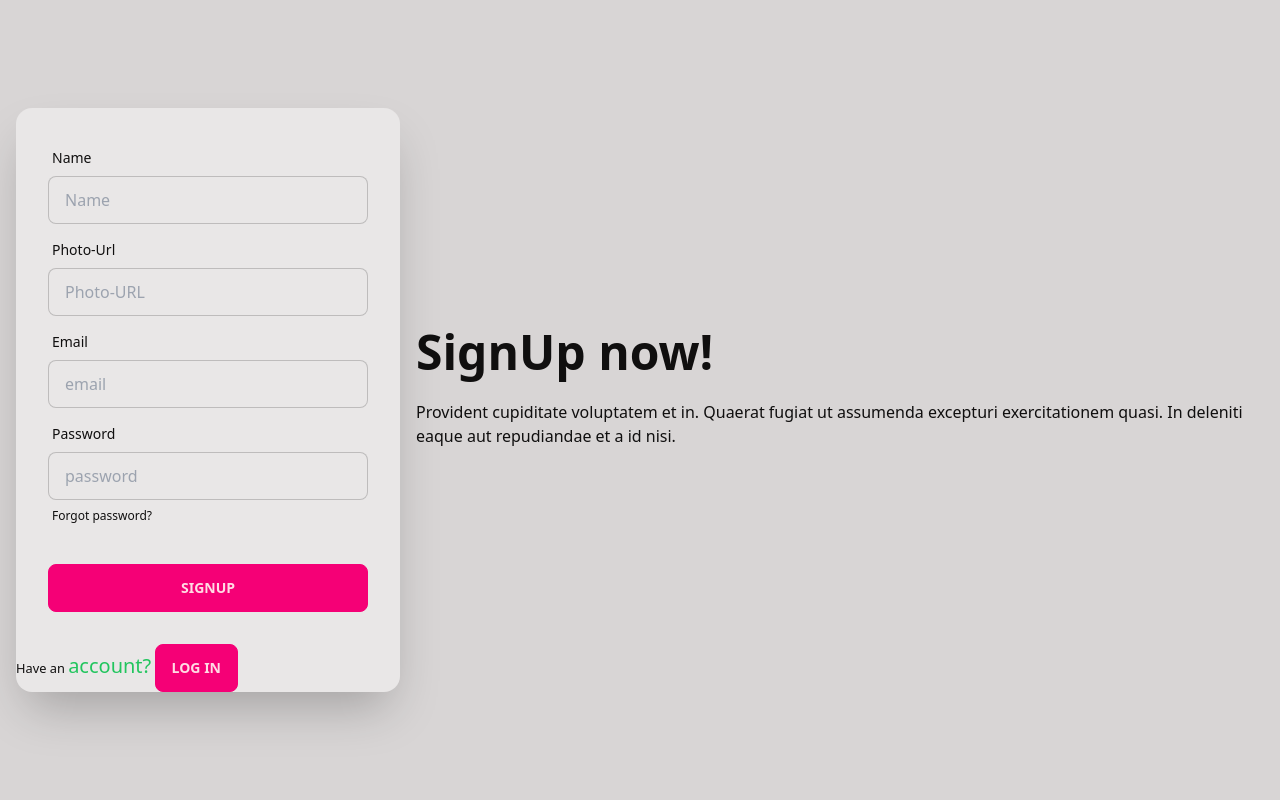
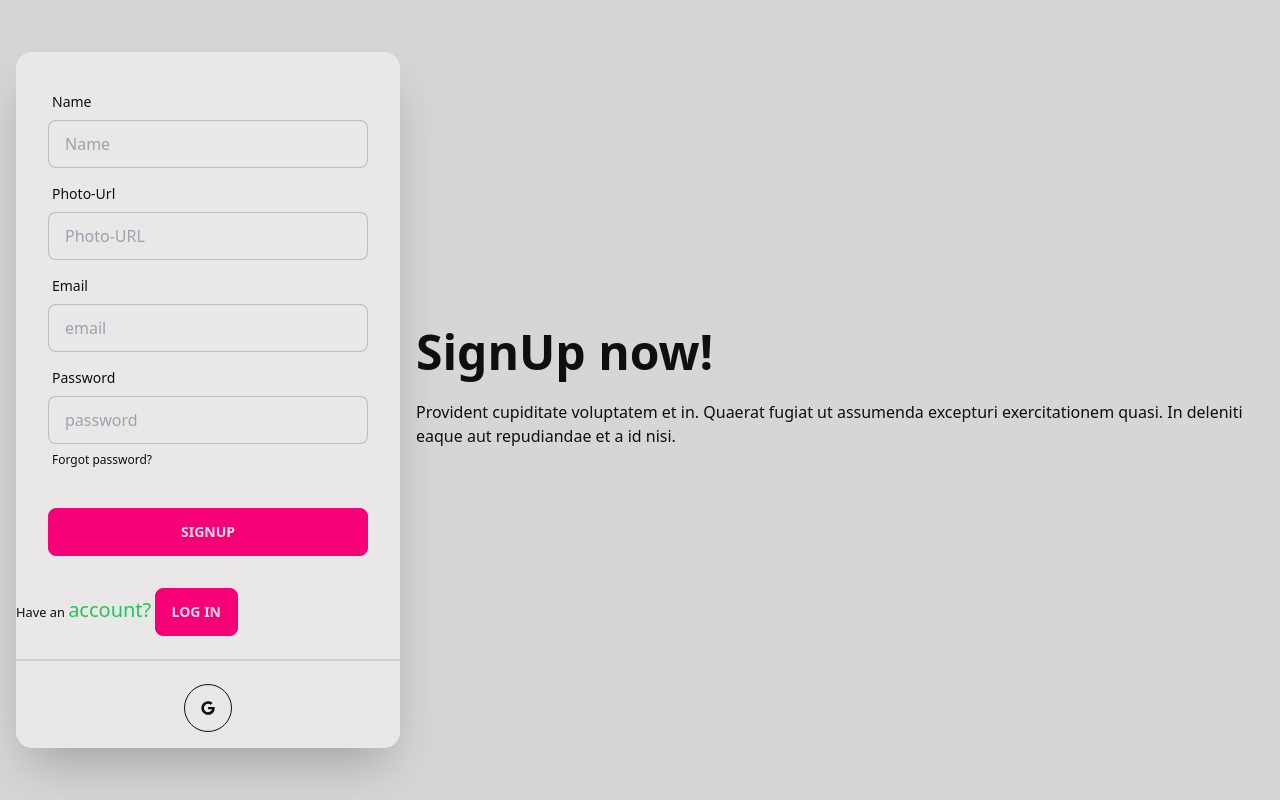
Before and after one commit to maheefaisal/Restaurant-Client, a React (Vite) app: page /signup in a window 1280 px wide. Built offline with nearby package versions, Linux system fonts and the light colour scheme; no server answers.

Commit message:
made changes in login,signup and authproviderand added social login

```diff
--- a/src/Pages/Login/Login.jsx
+++ b/src/Pages/Login/Login.jsx
@@ -4,6 +4,7 @@
 import { AuthContext } from '../../Providers/Authprovider';
 import { Helmet } from 'react-helmet-async';
 import Swal from 'sweetalert2';
+import SocialLogin from '../Shared/SocialLogin/SocialLogin';
 
 
 const Login = () => {
@@ -102,6 +103,7 @@
                             </div>
                         </form>
                         <p> <small>New Here?  <Link to="/signup" className="btn btn-primary">SignUp</Link> </small></p>
+                        <SocialLogin></SocialLogin>
                     </div>
                 </div>
             </div></>
--- /dev/null
+++ b/src/Pages/Shared/SocialLogin/SocialLogin.jsx
@@ -0,0 +1,50 @@
+
+import { useContext } from 'react';
+import { FaGoogle } from 'react-icons/fa';
+import { AuthContext } from '../../../Providers/Authprovider';
+import { useLocation, useNavigate } from 'react-router-dom';
+import Swal from 'sweetalert2';
+
+const SocialLogin = () => {
+    const { googleSignIn } = useContext(AuthContext)
+    const navigate = useNavigate()
+    const location = useLocation()
+    const from = location.state?.from?.pathname || "/";
+    const handleGoogleSignIn = () => {
+        googleSignIn()
+            .then(result => {
+                const loggedInUser = result.user;
+                const saveUser = { name: loggedInUser.displayName, email: loggedInUser.email }
+
+                fetch('http://localhost:5000/users', {
+                    method: "POST",
+                    headers: {
+                        'content-type': 'application/json',
+                    },
+                    body: JSON.stringify(saveUser)
+                })
+                    .then(res => res.json())
+                    .then(data => {
+                        if (data.insertedId) {
+                            navigate(from, { replace: true });
+
+                        }
+                    })
+            })
+    }
+    return (
+        <>
+
+            <div>
+                <div className="divider" ></div>
+                <div className="w-full text-center my-4 " >
+                    <button onClick={handleGoogleSignIn} className="btn btn-circle btn-outline">
+                        <FaGoogle></FaGoogle>
+                    </button>
+                </div>
+            </div>
+        </>
+    );
+};
+
+export default SocialLogin;
--- a/src/Pages/Signup/Signup.jsx
+++ b/src/Pages/Signup/Signup.jsx
@@ -4,6 +4,7 @@
 import { Link, useNavigate } from "react-router-dom";
 import { AuthContext } from "../../Providers/Authprovider";
 import Swal from "sweetalert2";
+import SocialLogin from "../Shared/SocialLogin/SocialLogin";
 
 
 
@@ -110,7 +111,7 @@
                                 </div>
                             </form>
                             <p> <small>Have an <span className="text-green-500 text-xl">account?</span>  <Link to="/login" className="btn btn-primary ">Log In</Link> </small></p>
-
+                            <SocialLogin></SocialLogin>
                         </div>
                     </div>
                 </div>
--- a/src/Providers/AuthProvider.jsx
+++ b/src/Providers/AuthProvider.jsx
@@ -1,10 +1,12 @@
 import { createContext, useEffect, useState } from "react";
 
 import {
+  GoogleAuthProvider,
   createUserWithEmailAndPassword,
   getAuth,
   onAuthStateChanged,
   signInWithEmailAndPassword,
+  signInWithPopup,
   signOut,
   updateProfile,
 } from "firebase/auth";
@@ -17,6 +19,8 @@
 // eslint-disable-next-line react/prop-types
 const AuthProvider = ({ children }) => {
   const [user, setUser] = useState(null);
+  const [loading, setLoading] = useState(true);
+  const googleProvider = new GoogleAuthProvider()
 
   // Create User
   const createUser = (email, password) => {
@@ -31,6 +35,11 @@
   const logOut = () => {
     return signOut(auth);
   };
+  // Google Sign In
+  const googleSignIn = () => {
+    setLoading(true)
+    return signInWithPopup(auth, googleProvider)
+  }
 
   const profile = (name, photo) => {
     return updateProfile(auth.currentUser, {
@@ -53,7 +62,9 @@
     createUser,
     logIn,
     logOut,
-    profile
+    profile,
+    loading,
+    googleSignIn
   };
   return (
     <AuthContext.Provider value={authInfo}>{children}</AuthContext.Provider>
```
